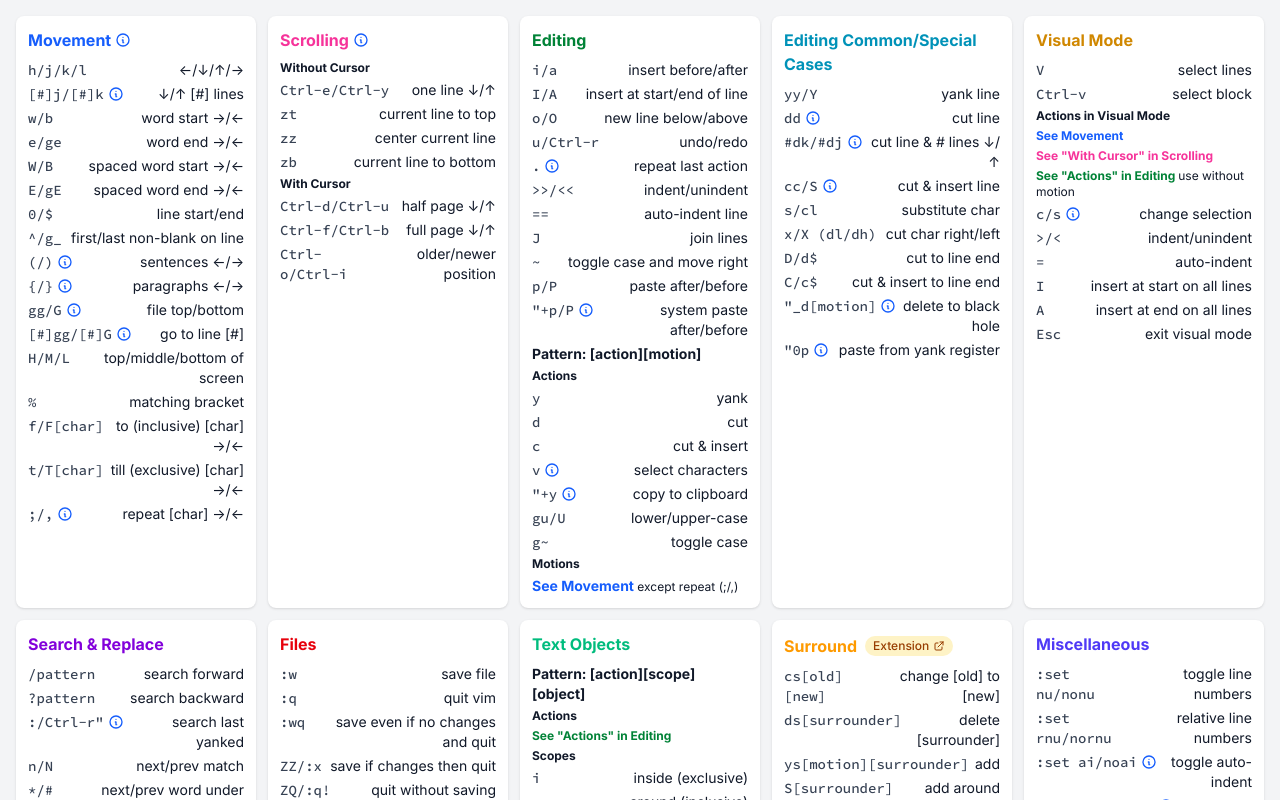
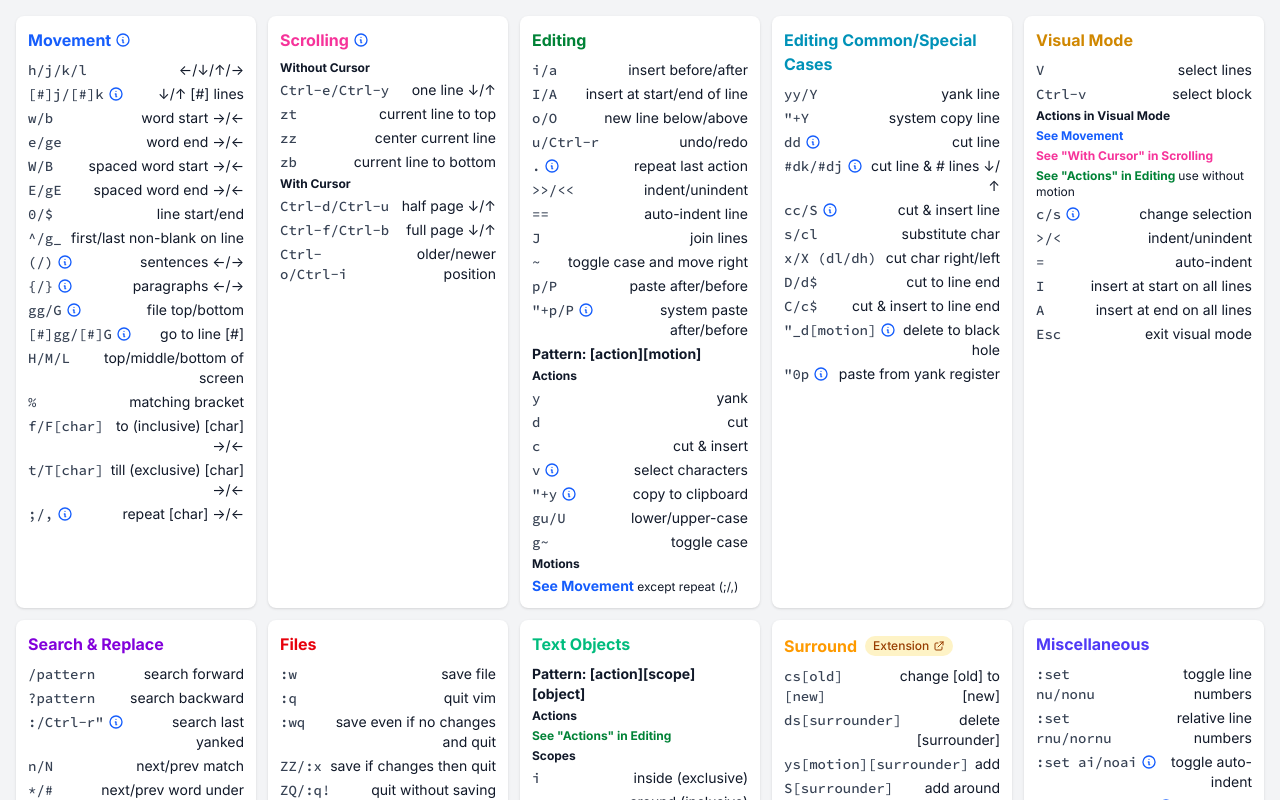
Before and after one commit to Noitidart/vim-cheats, a Next.js app: page / in a window 1280 px wide. Shown: the top 800 px of the page. Built offline with nearby package versions, Linux system fonts and the light colour scheme.

Commit message:
Add commony used copy line to system clipboard

```diff
--- a/pages/index.tsx
+++ b/pages/index.tsx
@@ -258,6 +258,7 @@ const sections: Section[] = [
     colorClass: titleColorClassNames.editingExtra,
     commands: [
       ['yy/Y', 'yank line'],
+      ['"+Y', 'system copy line'],
       [
         'dd',
         'cut line',
```
